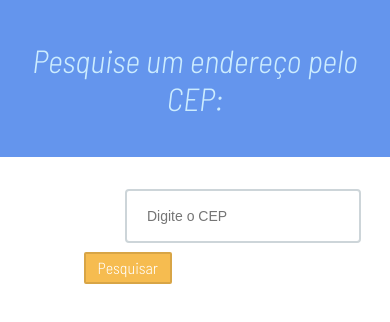
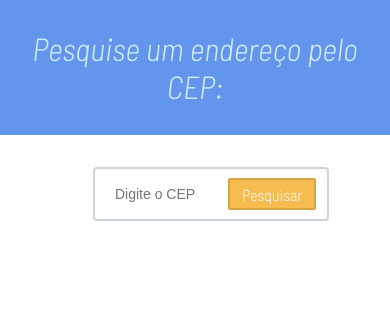
Before and after one commit to LuanVinii/Consumo-de-API---ViaCEP, a plain HTML site: page index.html in a window 390 px wide. Drawn offline with Linux system fonts and the light colour scheme.

Commit message:
Update style.css

```diff
--- a/style.css
+++ b/style.css
@@ -4,7 +4,7 @@ body {
 
 header {
     background-color: cornflowerblue;
-    padding: 1.2rem;
+    padding: 0.5rem;
 }
 
 h1 {
@@ -82,3 +82,22 @@ h1 {
     font-style: normal;
     text-align: center;
 }
+
+@media (max-width: 420px){
+    .formulario {
+        right: 1rem;
+    }
+
+    .pesquisar {
+        position: absolute;
+        top: 0.35rem;
+        right: 2.3rem;
+    }
+
+    #resultado {
+        position: relative;
+        display: none;
+        left: 25%;
+        width: 50%;
+    }
+}
```
